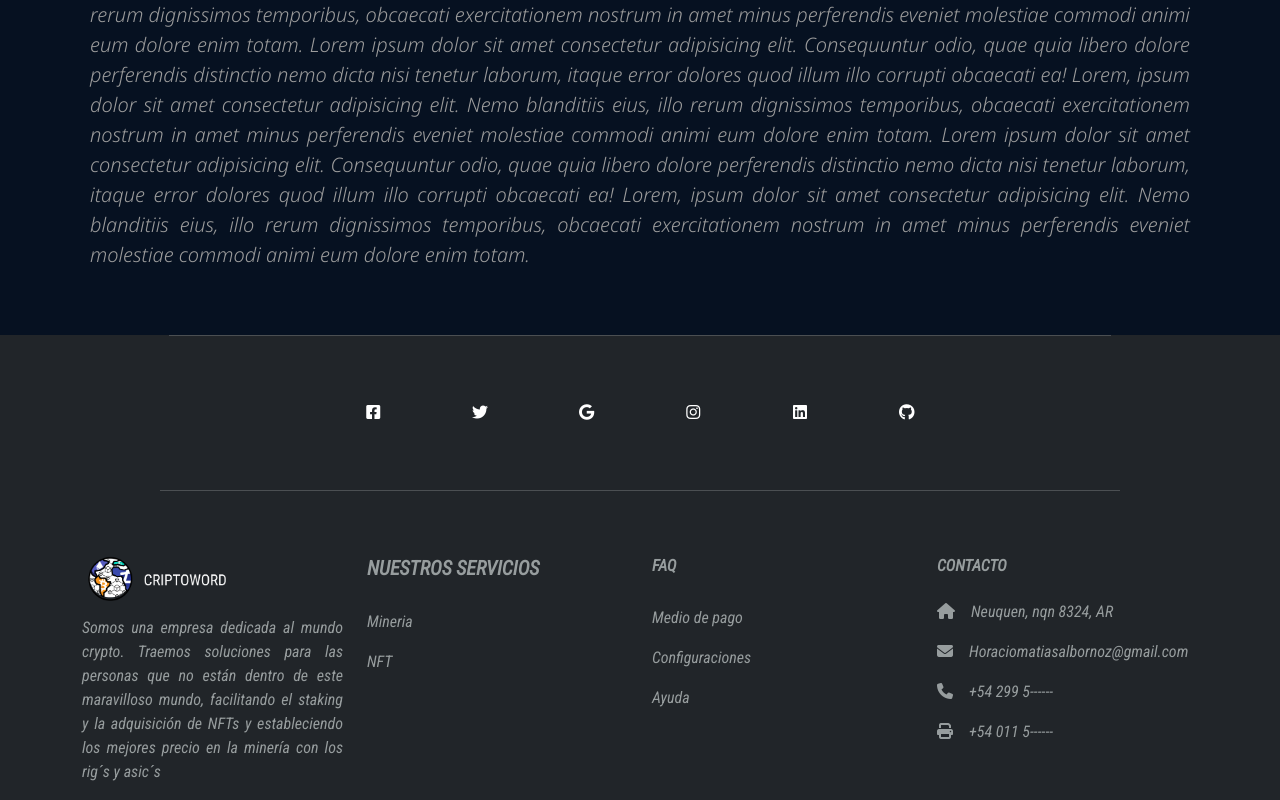
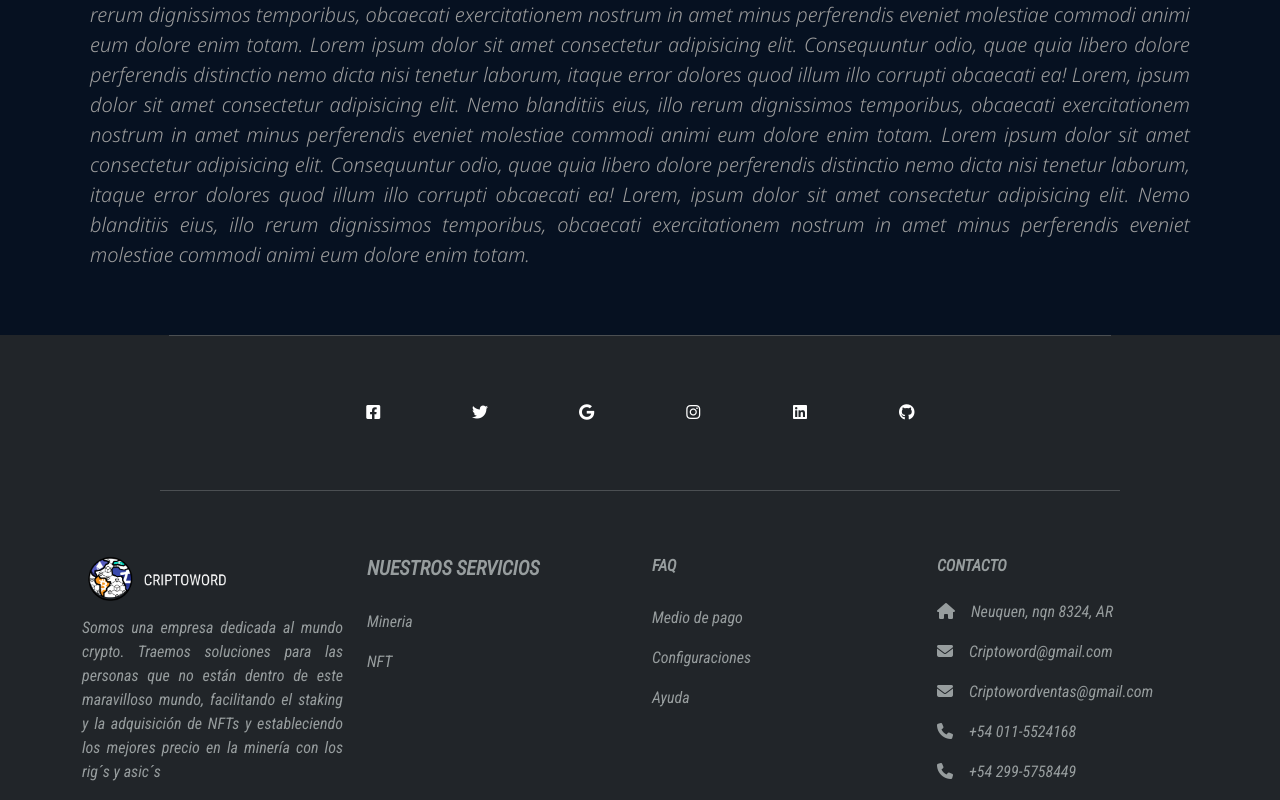
Before and after one commit to horacio-a/Criptoword-front, a React (Create React App) app: page /FAQ in a window 1280 px wide. Shown: the part 2084-2884 px from the top of the page. Built offline with nearby package versions, Linux system fonts and the light colour scheme.

Commit message:
error telefono footer

```diff
--- a/src/componets/layout/Footer.js
+++ b/src/componets/layout/Footer.js
@@ -73,8 +73,9 @@ function Footer() {
                     <Row>
                         <Col fluid>
                             <img
-                                style={{ height: 45,  textAlign: 'center',marginBottom: 15,
-                            }}
+                                style={{
+                                    height: 45, textAlign: 'center', marginBottom: 15,
+                                }}
                                 src="imagenes/Logotipo Criptoword fondo negro.png"
                                 alt="Criptoword"
                             />
@@ -86,8 +87,8 @@ function Footer() {
                             </p>
                         </Col>
                         <Col><h5 class="text-uppercase fw-bold mb-4" >
-                            <div style={{marginBottom: 30}}>
-                            Nuestros servicios
+                            <div style={{ marginBottom: 30 }}>
+                                Nuestros servicios
 
                             </div>
                         </h5>
@@ -100,8 +101,8 @@ function Footer() {
                         </Col>
                         <Col>
                             <h6 class="text-uppercase fw-bold mb-4">
-                            <div style={{marginBottom: 30}}>
-                                FAQ
+                                <div style={{ marginBottom: 30 }}>
+                                    FAQ
                                 </div>
                             </h6>
                             <p>
@@ -121,10 +122,14 @@ function Footer() {
                             <p><i class="fas fa-home me-3"></i>Neuquen, nqn 8324, AR</p>
                             <p>
                                 <i class="fas fa-envelope me-3"></i>
-                                Horaciomatiasalbornoz@gmail.com
+                                Criptoword@gmail.com
                             </p>
-                            <p><i class="fas fa-phone me-3"></i>+54 299 5------</p>
-                            <p><i class="fas fa-print me-3"></i>+54 011 5------ </p>
+                            <p>
+                                <i class="fas fa-envelope me-3"></i>
+                                Criptowordventas@gmail.com
+                            </p>
+                            <p><i class="fas fa-phone me-3"></i>+54 011-5524168</p>
+                            <p><i class="fas fa-phone me-3"></i>+54 299-5758449</p>
                         </Col>
                     </Row>
                 </Container>
```
